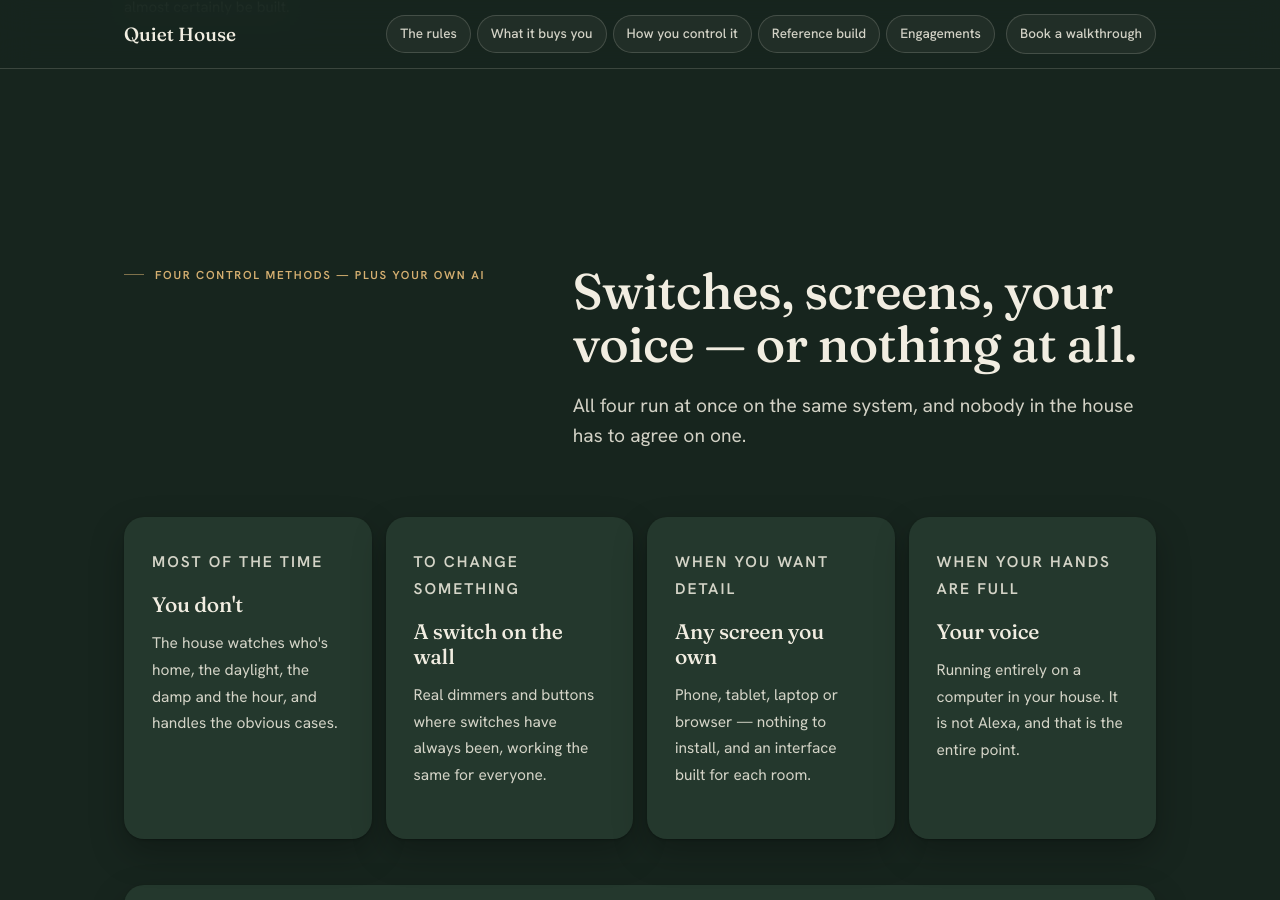
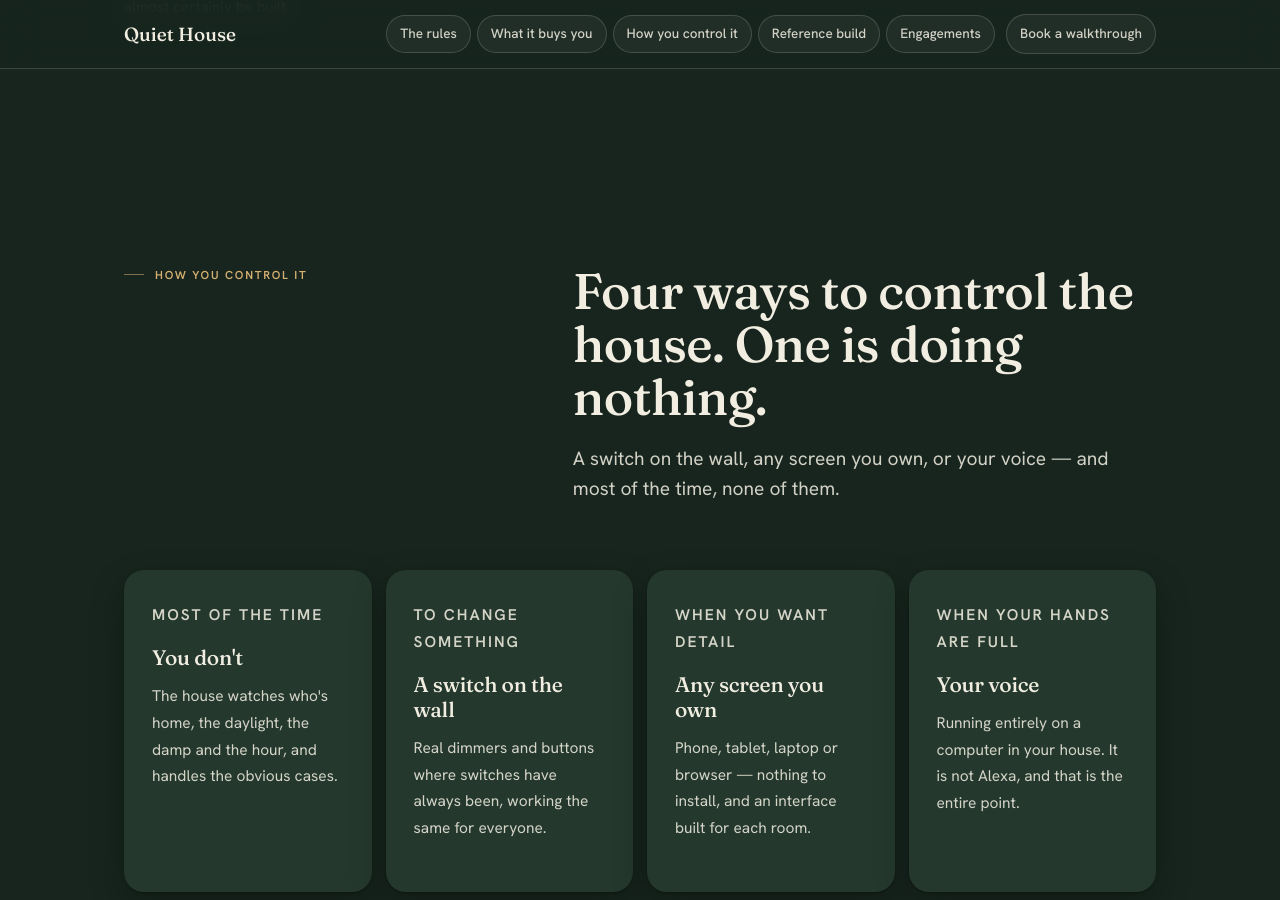
Before and after one commit to christianhatch/christianhatchme, a Jekyll site: the page ha/index.html, which Jekyll copies as it is, in a window 1280 px wide and 900 px high, scrolled down 4465 px. Built offline with Jekyll 4.4.1, drawn with Linux system fonts in a browser that asks for light colours.

Commit message:
Make the control-section headline stand on its own
A bare list ('Switches, screens, your voice') only made sense if you
read the 11px eyebrow above it, which nobody does. The headline now
states the subject before the list, and the specifics move to the lede.

Co-Authored-By: Claude Opus 5 <noreply@anthropic.com>

```diff
--- a/ha/index.html
+++ b/ha/index.html
@@ -493,10 +493,10 @@ p{margin:0 0 1em}
   <!-- HOW YOU CONTROL IT ───────────────────── -->
   <section class="wrap section" id="control">
     <div class="split">
-      <div><p class="eyebrow">Four control methods — plus your own AI</p></div>
+      <div><p class="eyebrow">How you control it</p></div>
       <div>
-        <h2 style="margin-bottom:20px">Switches, screens, your voice — or nothing at all.</h2>
-        <p class="lede">All four run at once on the same system, and nobody in the house has to agree on one.</p>
+        <h2 style="margin-bottom:20px">Four ways to control the house. One is doing nothing.</h2>
+        <p class="lede">A switch on the wall, any screen you own, or your voice — and most of the time, none of them.</p>
       </div>
     </div>
 
```
